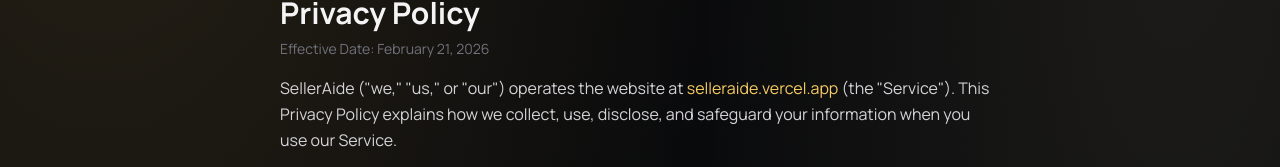
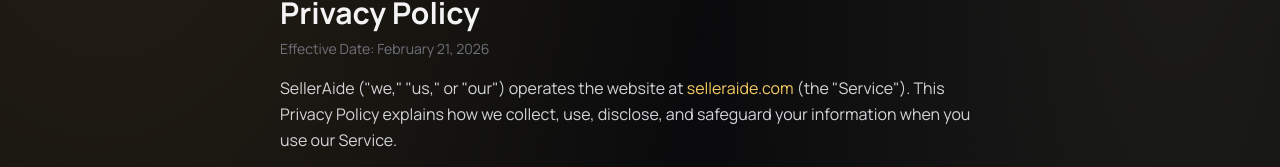
Before and after one commit to nsgreenw/selleraide, a Next.js app: page /privacy in a window 1280 px wide. Shown: the part 136-303 px from the top of the page. Built offline with nearby package versions, Linux system fonts and the light colour scheme.

Commit message:
fix: replace selleraide.vercel.app with selleraide.com across all legal pages

```diff
--- a/src/app/(public)/cookies/page.tsx
+++ b/src/app/(public)/cookies/page.tsx
@@ -15,8 +15,8 @@
       <p>
         This Cookie Policy explains how SellerAide (&quot;we,&quot; &quot;us,&quot; or
         &quot;our&quot;) uses cookies and similar tracking technologies on our website at{" "}
-        <Link href="https://selleraide.vercel.app" className="text-sa-200 hover:underline">
-          selleraide.vercel.app
+        <Link href="https://selleraide.com" className="text-sa-200 hover:underline">
+          selleraide.com
         </Link>.
       </p>
 
--- a/src/app/(public)/privacy/page.tsx
+++ b/src/app/(public)/privacy/page.tsx
@@ -14,8 +14,8 @@
 
       <p>
         SellerAide (&quot;we,&quot; &quot;us,&quot; or &quot;our&quot;) operates the website at{" "}
-        <Link href="https://selleraide.vercel.app" className="text-sa-200 hover:underline">
-          selleraide.vercel.app
+        <Link href="https://selleraide.com" className="text-sa-200 hover:underline">
+          selleraide.com
         </Link>{" "}
         (the &quot;Service&quot;). This Privacy Policy explains how we collect, use, disclose, and
         safeguard your information when you use our Service.
--- a/src/app/(public)/terms/page.tsx
+++ b/src/app/(public)/terms/page.tsx
@@ -14,8 +14,8 @@
 
       <p>
         Welcome to SellerAide. By accessing or using our website at{" "}
-        <Link href="https://selleraide.vercel.app" className="text-sa-200 hover:underline">
-          selleraide.vercel.app
+        <Link href="https://selleraide.com" className="text-sa-200 hover:underline">
+          selleraide.com
         </Link>{" "}
         (the &quot;Service&quot;), you agree to be bound by these Terms of Service
         (&quot;Terms&quot;). If you do not agree, do not use the Service.
```
Also changed, not shown: 1 other file (tests, documents, lock files or other folders).
